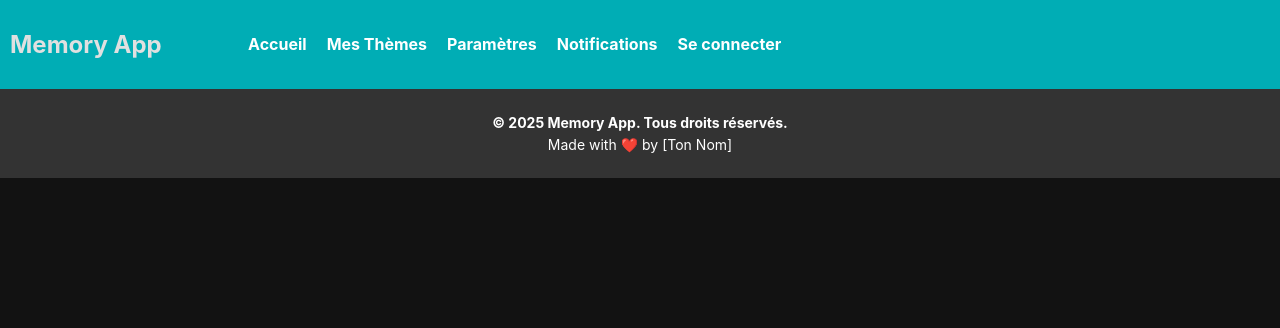
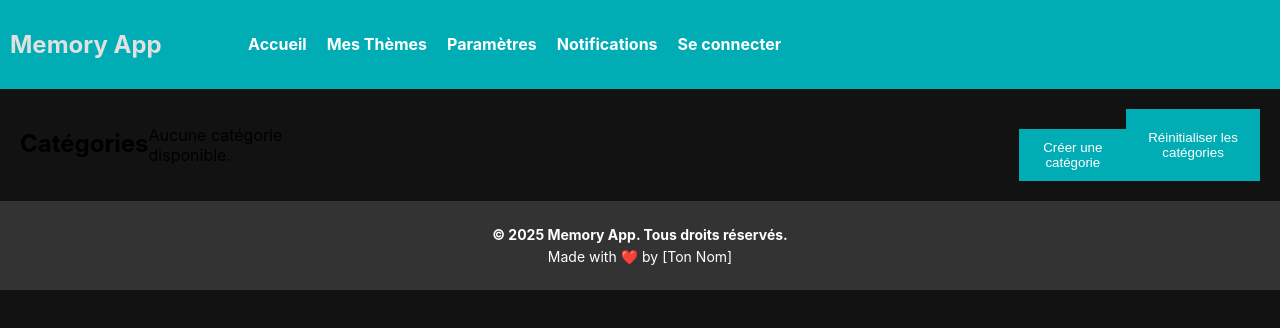
Before and after one commit to thomasiafrate1/Memory-Project, a React (Create React App) app: page /themes in a window 1280 px wide. Shown: the top 328 px of the page. Built offline with nearby package versions, Linux system fonts and the light colour scheme.

Commit message:
localstorage start + create cat

```diff
--- a/src/App.css
+++ b/src/App.css
@@ -147,3 +147,23 @@ button:hover {
 .footer-content a:hover {
   text-decoration: underline;
 }
+
+.modal{
+  border-radius: 10px;
+  position: absolute;
+  align-items: center;
+  display: flex;
+  justify-content: center;
+  flex-direction: column;
+  margin-top: 19vh;
+  margin-left: 30vw;
+  width: 30vw;
+  height: 40vh;
+  background-color: aliceblue;
+}
+
+.modal div{
+  margin-bottom: 20px;
+  align-items: center;
+  display: flex;
+}
--- a/src/pages/Dashboard.tsx
+++ b/src/pages/Dashboard.tsx
@@ -1,34 +1,22 @@
 import React, { useState } from "react";
 import Navbar from "../components/Navbar.tsx";
 import Footer from "../components/Footer.tsx";
-
-
-
-
-
+import { Link } from "react-router-dom";
 
 const Dashboard = () => {
-  const [categories, setCategories] = useState<string[]>(["Anglais", "Histoire", "Programmation", "Géographie", "Mathématiques", "Français", "Marketing", "Luxe", "Ecologie", "Politique"]);
-  const [imageCat] = useState<string[]>([
-    "/anglais.jpg",
-    "/histoire.jpg",
-    "/programmation.jpg",
-    "/geographie.jpg",
-    "/mathematiques.jpg",
-    "/francais.jpg",
-    "/marketing.jpg",
-    "/luxe.jpg",
-    "/ecologie.jpg",
-    "/politique.jpg",
+  const [categories] = useState<{ title: string; image: string; originalCat: boolean }[]>([
+    { title: "Anglais", image: "/anglais.jpg", originalCat: true },
+    { title: "Histoire", image: "/histoire.jpg", originalCat: true },
+    { title: "Programmation", image: "/programmation.jpg", originalCat: true },
+    { title: "Géographie", image: "/geographie.jpg", originalCat: true },
+    { title: "Mathématiques", image: "/mathematiques.jpg", originalCat: true },
+    { title: "Français", image: "/francais.jpg", originalCat: true },
+    { title: "Marketing", image: "/marketing.jpg", originalCat: true },
+    { title: "Luxe", image: "/luxe.jpg", originalCat: true },
+    { title: "Ecologie", image: "/ecologie.jpg", originalCat: true },
+    { title: "Politique", image: "/politique.jpg", originalCat: true },
   ]);
 
-
-  const addCategory = () => {
-    const newCategory = prompt("Entrez le nom de la nouvelle catégorie :");
-    if (newCategory) {
-      setCategories([...categories, newCategory]);
-    }
-  };
 
   return (
     <div>
@@ -38,15 +26,14 @@ const Dashboard = () => {
           <h2>Catégories</h2>
           <div className="cat">
             {categories.map((category, index) => (
-              <div key={index} className="CarteCat" style={{ backgroundImage: `url(${imageCat[index]})` }}>
+              <div key={index} className="CarteCat" style={{ backgroundImage: `url(${category.image})` }}>
                 <div className="titrebouton">
-                <h3>{category}</h3>
-                <button>Voir les thèmes</button>
+                  <h3>{category.title}</h3>
+                  <button><Link to="/themes">Aller</Link></button>
                 </div>
               </div>
             ))}
           </div>
-          <button className="buttonCreate" onClick={addCategory}>Créer une catégorie</button>
         </div>
 
         <div className="Stats">
--- a/src/pages/Themespage.tsx
+++ b/src/pages/Themespage.tsx
@@ -1,14 +1,115 @@
-import React from "react";
+import React, { useState, useEffect } from "react";
 import Navbar from "../components/Navbar.tsx";
 import Footer from "../components/Footer.tsx";
 
-const Themes = () =>{
-    return (
-        <div>
-            <Navbar/>
-            <Footer/>
+const Themes = () => {
+  const [categories, setCategories] = useState<{ title: string; image: string; originalCat: boolean }[]>([]);
+  const [isModalOpen, setIsModalOpen] = useState(false);
+  const [newTitle, setNewTitle] = useState("");
+  const [newImage, setNewImage] = useState<string | null>(null);
+
+  // Fonction pour récupérer les catégories depuis localStorage
+  const loadCategories = () => {
+    const storedCategories = localStorage.getItem("categories");
+    if (storedCategories) {
+      try {
+        const parsedCategories = JSON.parse(storedCategories);
+        if (Array.isArray(parsedCategories)) {
+          setCategories(parsedCategories);
+        } else {
+          console.error("Format incorrect des catégories dans localStorage");
+          setCategories([]);
+        }
+      } catch (error) {
+        console.error("Erreur de parsing du localStorage:", error);
+        setCategories([]);
+      }
+    } else {
+      console.log("Salut")
+    }
+  };
+
+  // Chargement des catégories au montage du composant
+  useEffect(() => {
+    loadCategories();
+  }, []);
+
+  // Gérer le changement de titre dans le modal
+  const handleTitleChange = (event: React.ChangeEvent<HTMLInputElement>) => {
+    setNewTitle(event.target.value);
+  };
+
+  // Gérer le changement d'image
+  const handleImageChange = (event: React.ChangeEvent<HTMLInputElement>) => {
+    const file = event.target.files?.[0];
+    if (file) {
+      const imageUrl = URL.createObjectURL(file);
+      setNewImage(imageUrl);
+    }
+  };
+
+  // Ajouter une nouvelle catégorie
+  const addCategoryFromModal = () => {
+    if (newTitle && newImage) {
+      const newCategory = { title: newTitle, image: newImage, originalCat: false };
+      const updatedCategories = [...categories, newCategory];
+
+      setCategories(updatedCategories);
+      localStorage.setItem("categories", JSON.stringify(updatedCategories));
+
+      setNewTitle("");
+      setNewImage(null);
+      setIsModalOpen(false);
+    } else {
+      alert("Veuillez entrer un titre et sélectionner une image !");
+    }
+  };
+
+  // Réinitialiser les catégories
+  const resetCategories = () => {
+    localStorage.removeItem("categories");
+    loadCategories(); // Recharge les valeurs par défaut
+  };
+
+  return (
+    <div>
+      <Navbar />
+      <main>
+        <h2>Catégories</h2>
+        <div className="cat">
+          {categories.length > 0 ? (
+            categories.map((category, index) => (
+              <div key={index} className="CarteCat" style={{ backgroundColor: `red` }}>
+                <h3>{category.title}</h3>
+              </div>
+            ))
+          ) : (
+            <p>Aucune catégorie disponible.</p>
+          )}
         </div>
-    )
-}
+        <button className="buttonCreate" onClick={() => setIsModalOpen(true)}>Créer une catégorie</button>
+        <button onClick={resetCategories}>Réinitialiser les catégories</button>
+      </main>
+
+      <Footer />
+
+      {isModalOpen && (
+        <div className="modal">
+          <h1>Ajouter une catégorie</h1>
+          <button className="closeModal" onClick={() => setIsModalOpen(false)}>✖ Fermer</button>
+          <div>
+            <p>Titre :</p>
+            <input type="text" className="inputTitre" onChange={handleTitleChange} />
+          </div>
+          <div>
+            <p>Image de fond :</p>
+            <input type="file" className="inputImage" onChange={handleImageChange} />
+          </div>
+          <button onClick={addCategoryFromModal}>Ajouter</button>
+        </div>
+      )}
+    </div>
+  );
+};
 
 export default Themes;
```
